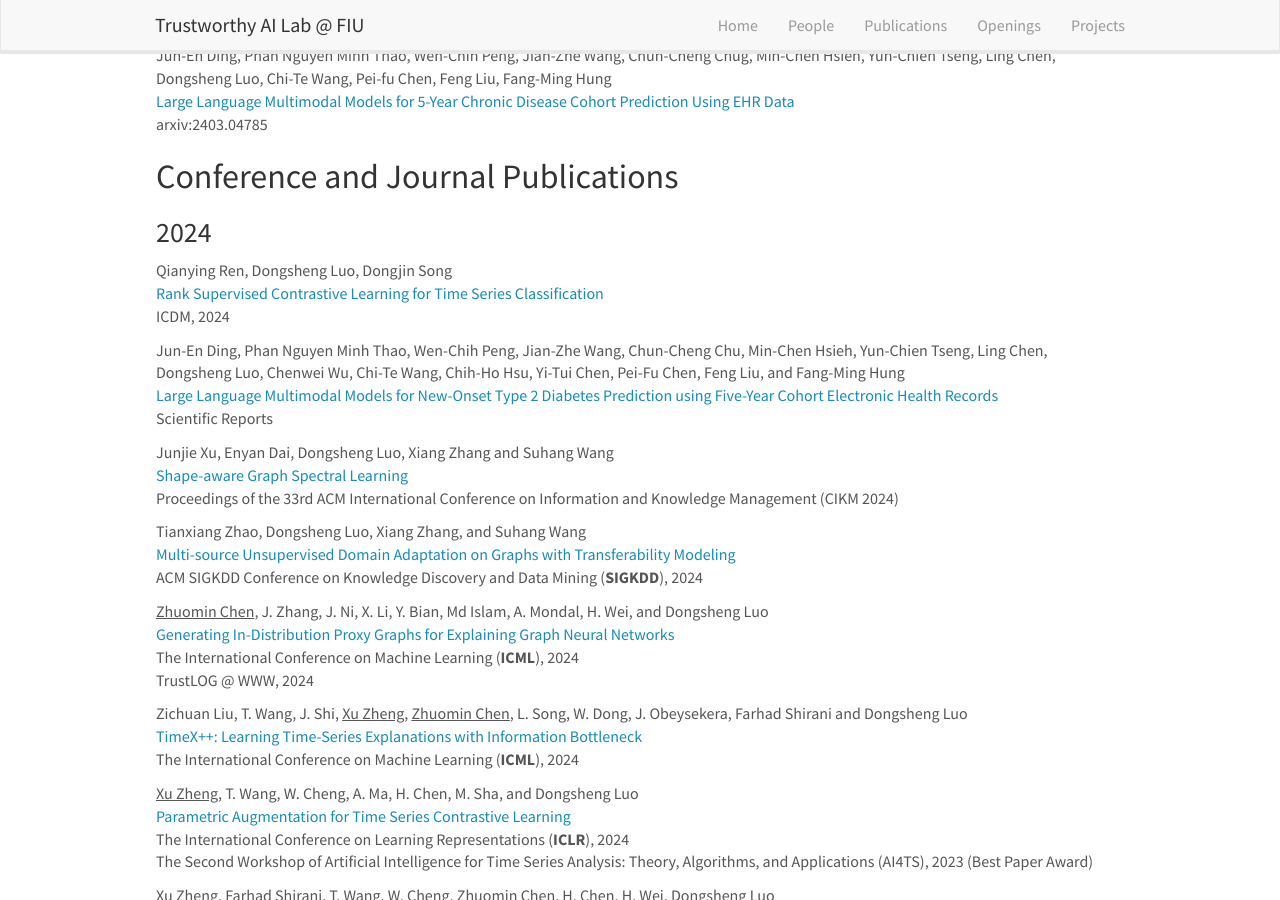
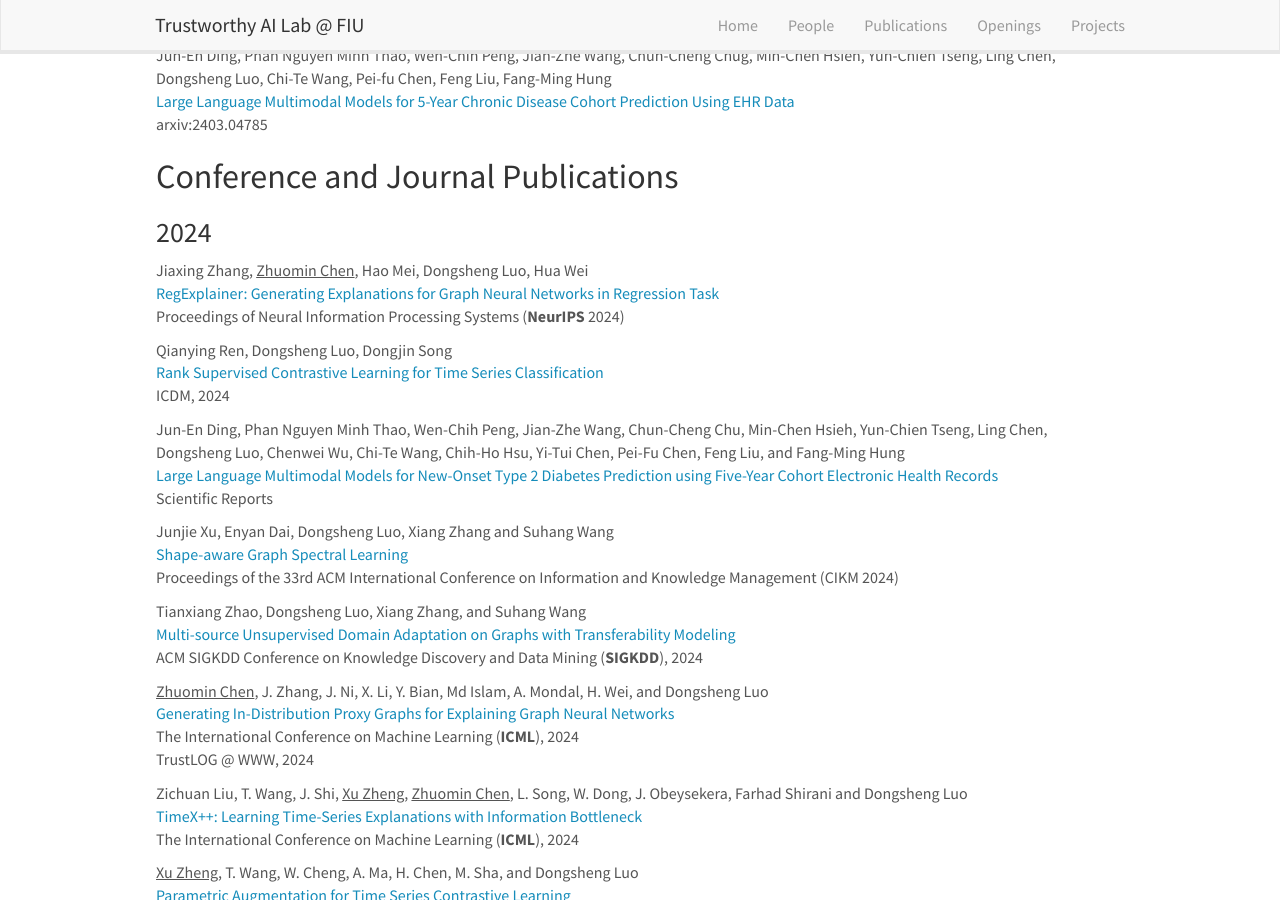
Before and after one commit to trustai4s-lab/trustai4s-lab.github.io, a Jekyll site: the page built from _pages/publications.md, in a window 1280 px wide and 900 px high, scrolled down 530 px. Built offline with Jekyll 4.4.1, drawn with Linux system fonts in a browser that asks for light colours; nearby versions of some CDN libraries; some of the changed text lies outside the part shown.

Commit message:
Update publications.md

```diff
--- a/_pages/publications.md
+++ b/_pages/publications.md
@@ -37,6 +37,11 @@ arxiv:2403.04785
 ## Conference and Journal Publications
 
 ### 2024
+
+Jiaxing Zhang, <u>Zhuomin Chen</u>, Hao Mei, Dongsheng Luo, Hua Wei\
+[RegExplainer: Generating Explanations for Graph Neural Networks in Regression Task]()\
+Proceedings of Neural Information Processing Systems (**NeurIPS** 2024)
+
 
 Qianying Ren, Dongsheng Luo, Dongjin Song\
 [Rank Supervised Contrastive Learning for Time Series Classification](https://arxiv.org/abs/2401.18057)\
```
Also changed, not shown: other parts of _pages/publications.md (+0 -4 lines).
